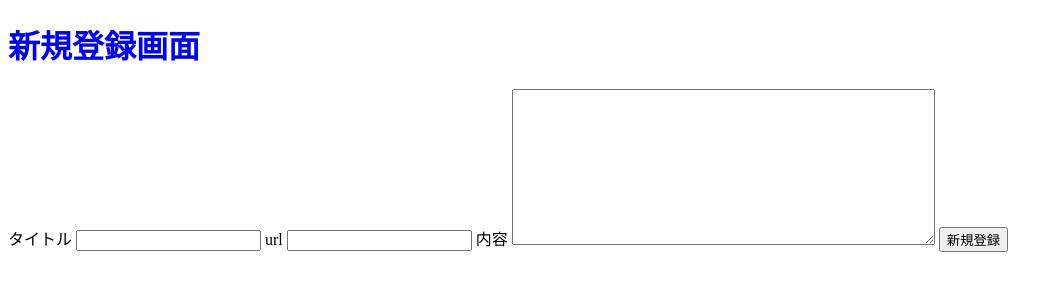
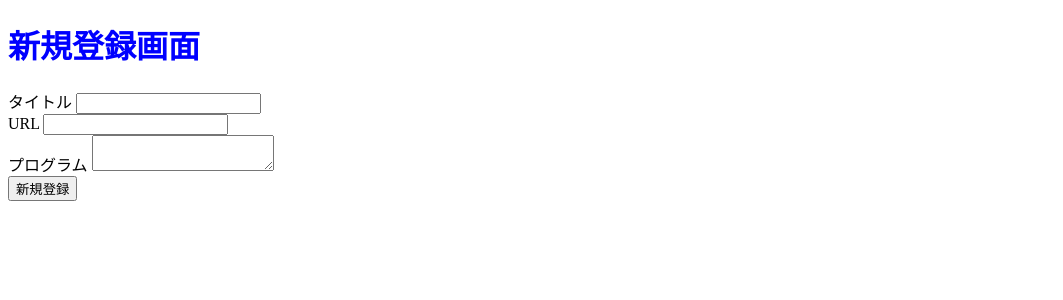
Before and after one commit to Kubbo0308/MemoProgram, a Flask app: page /create in a window 1280 px wide. Shown: the top 300 px of the page, without its empty margins (0-1063 px from the left). Run offline with Flask 2, Linux system fonts and the light colour scheme; some libraries are stand-ins or nearby versions.

Commit message:
change create.html

```diff
--- a/templates/create.html
+++ b/templates/create.html
@@ -4,12 +4,18 @@
         <!-- Content here -->
         <h1>新規登録画面</h1>
         <form method="POST">
-            <label for="title">タイトル</label>
-            <input type="text" name="title">
-            <label for="url">url</label>
-            <input type="text" name="url">
-            <label for="body">内容</label>
-            <textarea name="body" cols="50" rows="10"></textarea>
+            <div class="mb-3">
+                <label for="title" class="form-label">タイトル</label>
+                <input type="text" name="title" class="form-control">
+            </div>
+            <div class="mb-3">
+                <label for="url" class="form-label">URL</label>
+                <input type="text" name="url" class="form-control">
+            </div>
+            <div class="mb-3">
+                <label for="body" class="form-label">プログラム</label>
+                <textarea name="body" class="form-control"></textarea>
+            </div>
             <input class="btn btn-primary" type="submit" value="新規登録">
         </form>
     </div>
```
